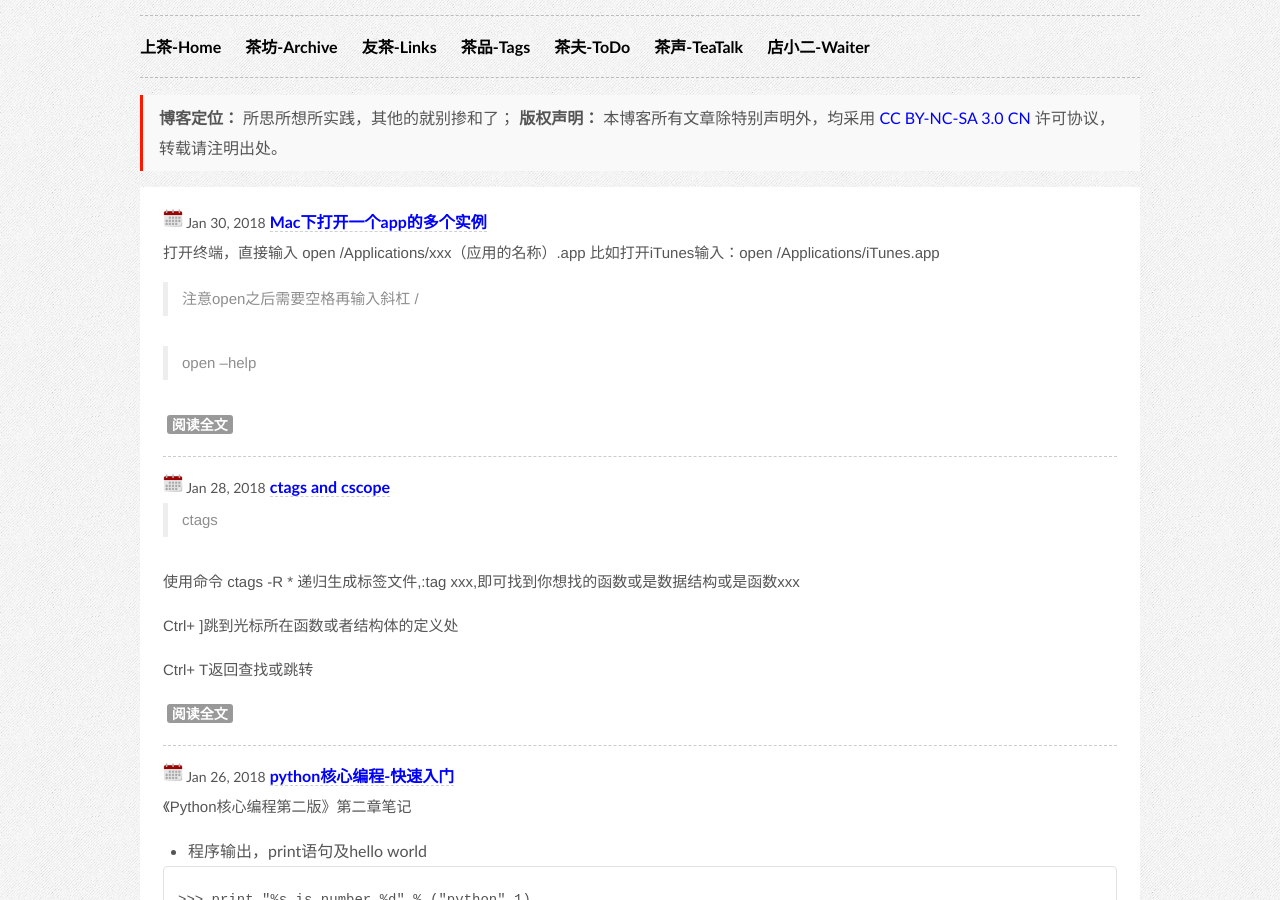
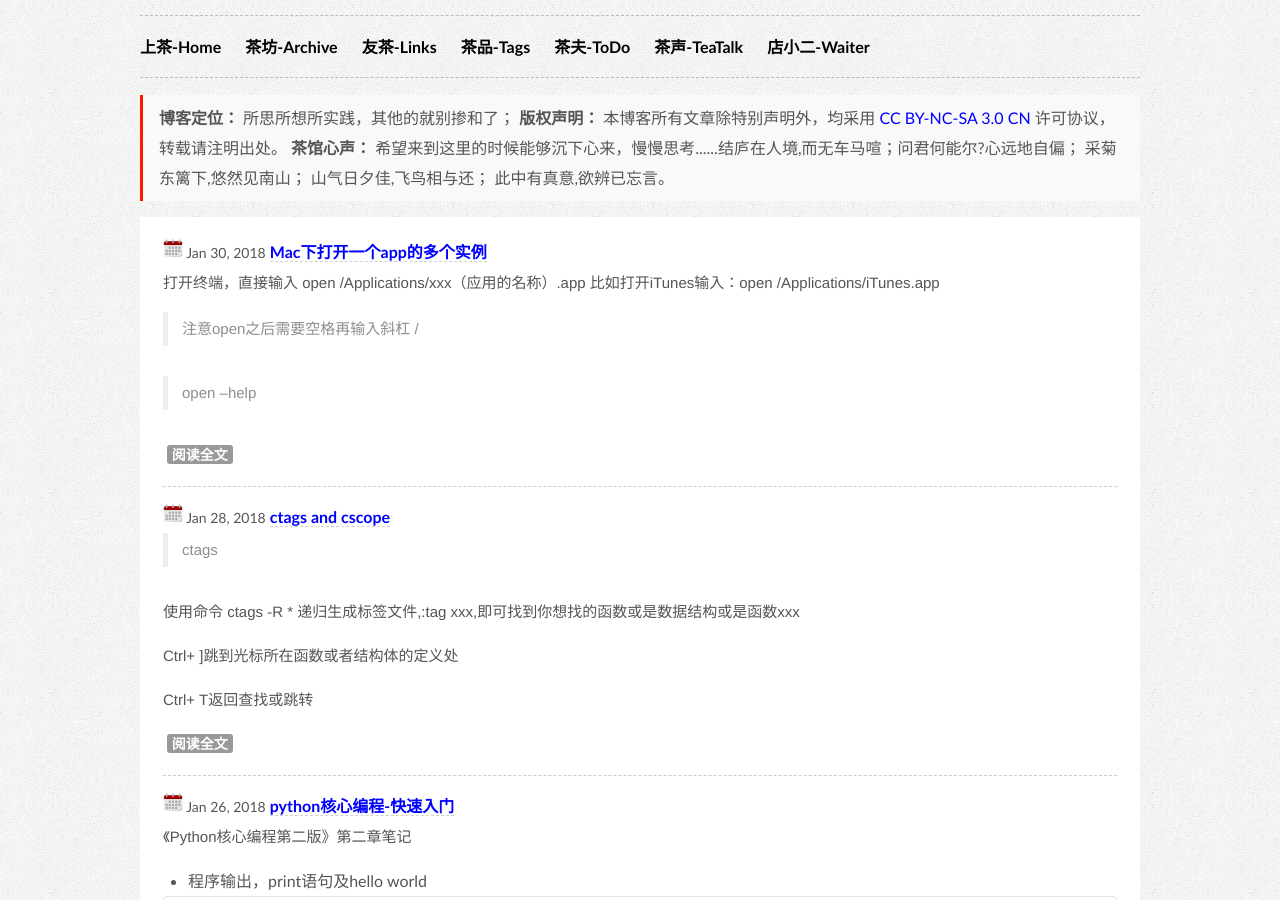
Before and after one commit to fk1091889767/tanwubin.github.io, a Jekyll site: the page built from index.html, in a window 1280 px wide and 900 px high. Built offline with Jekyll 4.4.1, drawn with Linux system fonts in a browser that asks for light colours; comment, search, counter and statistics services are not loaded.

Commit message:
change the auth

```diff
--- a/_includes/themes/effector-wide/authorized.html
+++ b/_includes/themes/effector-wide/authorized.html
@@ -11,6 +11,8 @@
       所思所想所实践，其他的就别掺和了；
       <strong>版权声明：</strong>
       本博客所有文章除特别声明外，均采用 <a href="http://creativecommons.org/licenses/by-nc-sa/3.0/cn/" rel="external nofollow" target="_blank">CC BY-NC-SA 3.0 CN</a> 许可协议，转载请注明出处。
+        <strong>茶馆心声：</strong>
+      希望来到这里的时候能够沉下心来，慢慢思考......结庐在人境,而无车马喧；问君何能尔?心远地自偏； 采菊东篱下,悠然见南山； 山气日夕佳,飞鸟相与还； 此中有真意,欲辨已忘言。
     </li>
   </ul>
 </div>
```
